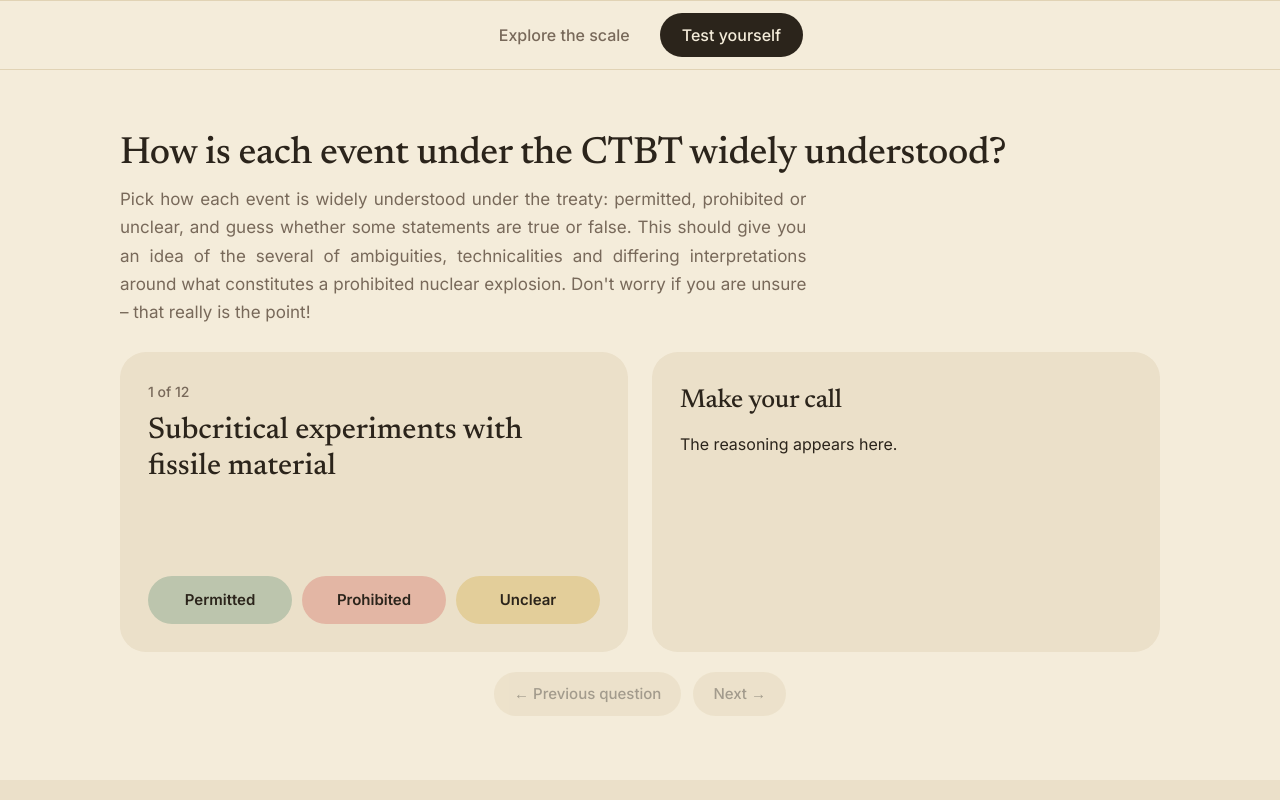
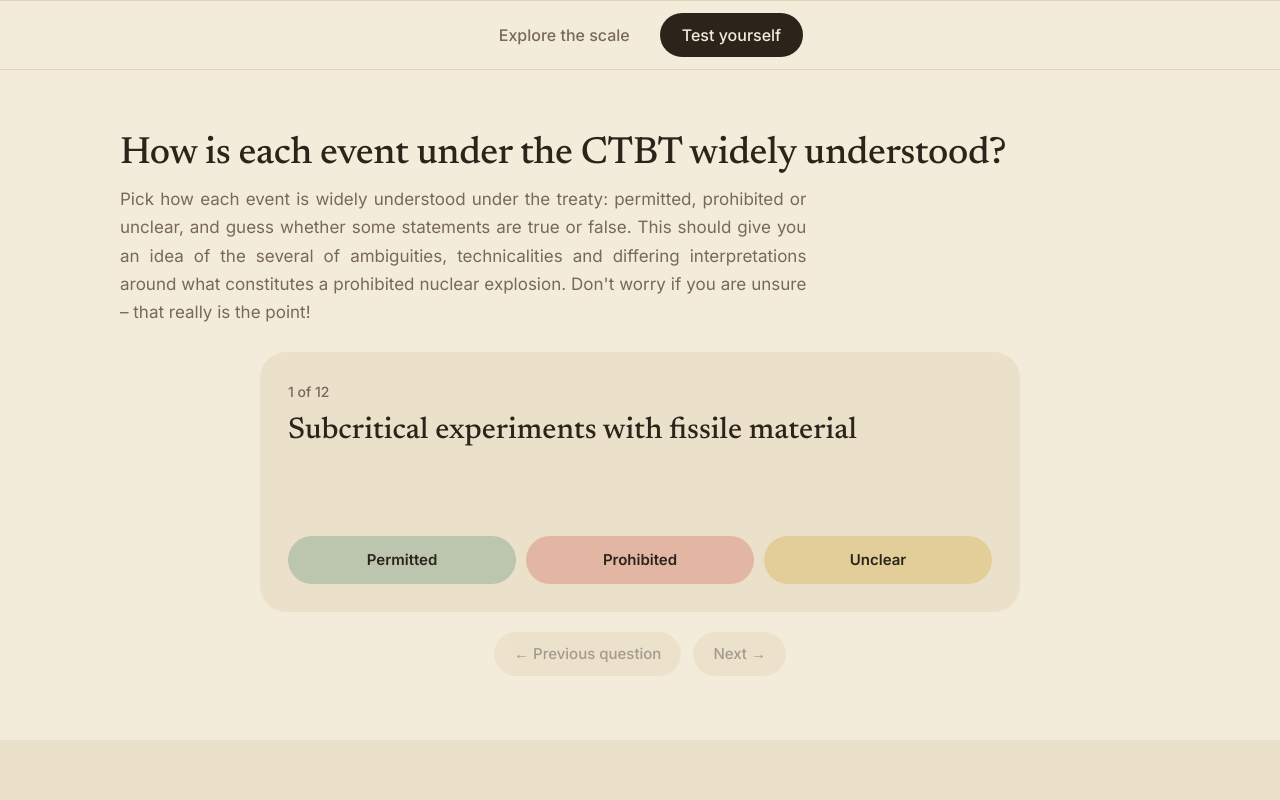
Before and after one commit to sanaaalv/nuclear-testing, a plain HTML site: page index.html in a window 1280 px wide. Both pictures are taken after a click on the tab "Test yourself". Shown: the part 1403-2203 px from the top of the page. Drawn offline with Linux system fonts and the light colour scheme.

Commit message:
Quiz: centre the question card, show explanation below only after answering
Co-Authored-By: Claude Opus 5.5 <noreply@anthropic.com>
Claude-Session: https://claude.ai/code/session_01SyNYgBTn1JzUjdyw6XvvSg

```diff
--- a/index.html
+++ b/index.html
@@ -73,7 +73,7 @@ button:focus-visible,input:focus-visible{outline:3px solid var(--apricot);outlin
 .verdict{margin-top:14px;font-weight:500;padding:12px 14px;border-radius:14px;background:color-mix(in srgb,var(--rose) 16%,var(--bg))}
 .verdict.seen{background:color-mix(in srgb,var(--sage) 20%,var(--bg))}
 .note{font-size:14px;color:var(--mute);margin:14px 0 0}
-.game{display:grid;grid-template-columns:minmax(0,1fr) minmax(0,1fr);gap:24px;align-items:stretch}
+.game{display:flex;flex-direction:column;gap:18px;max-width:760px;margin:0 auto}
 .tabs{position:sticky;top:0;z-index:5;background:var(--bg);display:flex;justify-content:center;gap:8px;padding:12px 5vw;border-block:1px solid var(--soft2)}
 .tabs button{font:500 16px Inter,sans-serif;border:0;background:none;color:var(--mute);padding:10px 22px;min-height:44px;border-radius:999px;cursor:pointer}
 .tabs button[aria-selected=true]{background:var(--ink);color:var(--bg)}
@@ -101,7 +101,7 @@ details.srcs summary::after{content:" +";color:var(--apricot)}
 details.srcs[open] summary::after{content:" \2212"}
 .srcs h3{font-size:19px;margin:22px 0 8px;max-width:820px;margin-inline:auto}
 .srcs ol{margin-inline:auto}
-.q{background:var(--soft);border-radius:26px;padding:28px;min-height:300px;display:flex;flex-direction:column;justify-content:space-between}
+.q{background:var(--soft);border-radius:26px;padding:28px;min-height:260px;display:flex;flex-direction:column;justify-content:space-between}
 .q .n{font-size:14px;color:var(--mute);font-weight:500}
 .q .t{font:500 clamp(23px,2.7vw,30px)/1.2 Newsreader,Georgia,serif;margin:10px 0 22px}
 .ans{display:flex;flex-wrap:wrap;gap:10px}
@@ -113,7 +113,10 @@ details.srcs[open] summary::after{content:" \2212"}
 .ans .false_{background:color-mix(in srgb,var(--apricot) 34%,var(--soft))}
 .ans button:disabled{opacity:.4;cursor:default}
 .ans button.picked{opacity:1;box-shadow:0 0 0 2px var(--ink)}
-.fb{border-radius:26px;background:var(--soft);padding:28px;min-height:300px;display:flex;flex-direction:column;justify-content:space-between}
+.fb{border-radius:26px;background:var(--soft);padding:26px 28px;display:flex;flex-direction:column;animation:fbIn .35s ease-out}
+.fb[hidden]{display:none}
+@keyframes fbIn{from{opacity:0;transform:translateY(-8px)}to{opacity:1;transform:none}}
+@media(prefers-reduced-motion:reduce){.fb{animation:none}}
 .fb h3{margin:0 0 8px;font-size:26px}
 .fb p{margin:0}
 .fb .next{margin-top:16px}
@@ -123,7 +126,7 @@ details.srcs[open] summary::after{content:" \2212"}
 a{color:var(--sky)}
 .foot{background:var(--soft)}
 .foot h2{font-size:26px}
-@media(max-width:760px){.two,.game{grid-template-columns:minmax(0,1fr)}.swipe{display:block}}
+@media(max-width:760px){.two{grid-template-columns:minmax(0,1fr)}.swipe{display:block}}
 @media(prefers-reduced-motion:reduce){*{transition:none!important}}
 .warn{background:#fff2b3;color:#3a2e00;padding:12px max(5vw,18px);font-size:15px;border-bottom:1px solid #e3c94a}
 </style>
@@ -351,7 +354,8 @@ function showQ(i){qi=i;const q=Q[i],a=answers[i];$("qn").textContent=`${i+1} of
  $("ans").querySelectorAll("button").forEach(b=>{b.addEventListener("click",()=>pick(b));if(a){b.disabled=b.dataset.v!==a;if(b.dataset.v===a)b.classList.add("picked")}});
  if(a){const ok=q.a.includes(a),body=q.cu[a]||q.ex,head=q.noV?"":(q.tf?(q.a[0]==="true"?"True.":"False."):LAB[q.a[0]]+".");
   $("fb").innerHTML=`<div><h3>${ok?"Right.":"Not quite."}</h3><p>${head?`<b>${head}</b> `:""}${rich(body)}</p></div><div class="score"></div>`}
- else $("fb").innerHTML='<div><h3>Make your call</h3><p>The reasoning appears here.</p></div><div class="score"></div>';
+ else $("fb").innerHTML="";
+ $("fb").hidden=!a;
  $("prev").disabled=i===0;$("nx").disabled=!a;$("nx").innerHTML=i===last?"Play again":"Next &rarr;";
  const f=$("final");if(answered()===Q.length){f.hidden=false;if(!revealed){f.innerHTML='<button class="chip" id="reveal" style="font-size:17px;padding:12px 24px">Reveal score</button>';$("reveal").addEventListener("click",()=>{revealed=true;showQ(qi)})}else{const n=scoreNow(),e=EN.find(x=>n>=x.min);f.innerHTML=`<b>Final score: ${n} / ${Q.length}</b><br>`+(e?rich(e.txt)+(e.cookie?" "+COOKIE:""):"")}}else f.hidden=true}
 function pick(b){if(answers[qi]!==undefined)return;answers[qi]=b.dataset.v;showQ(qi)}
```
